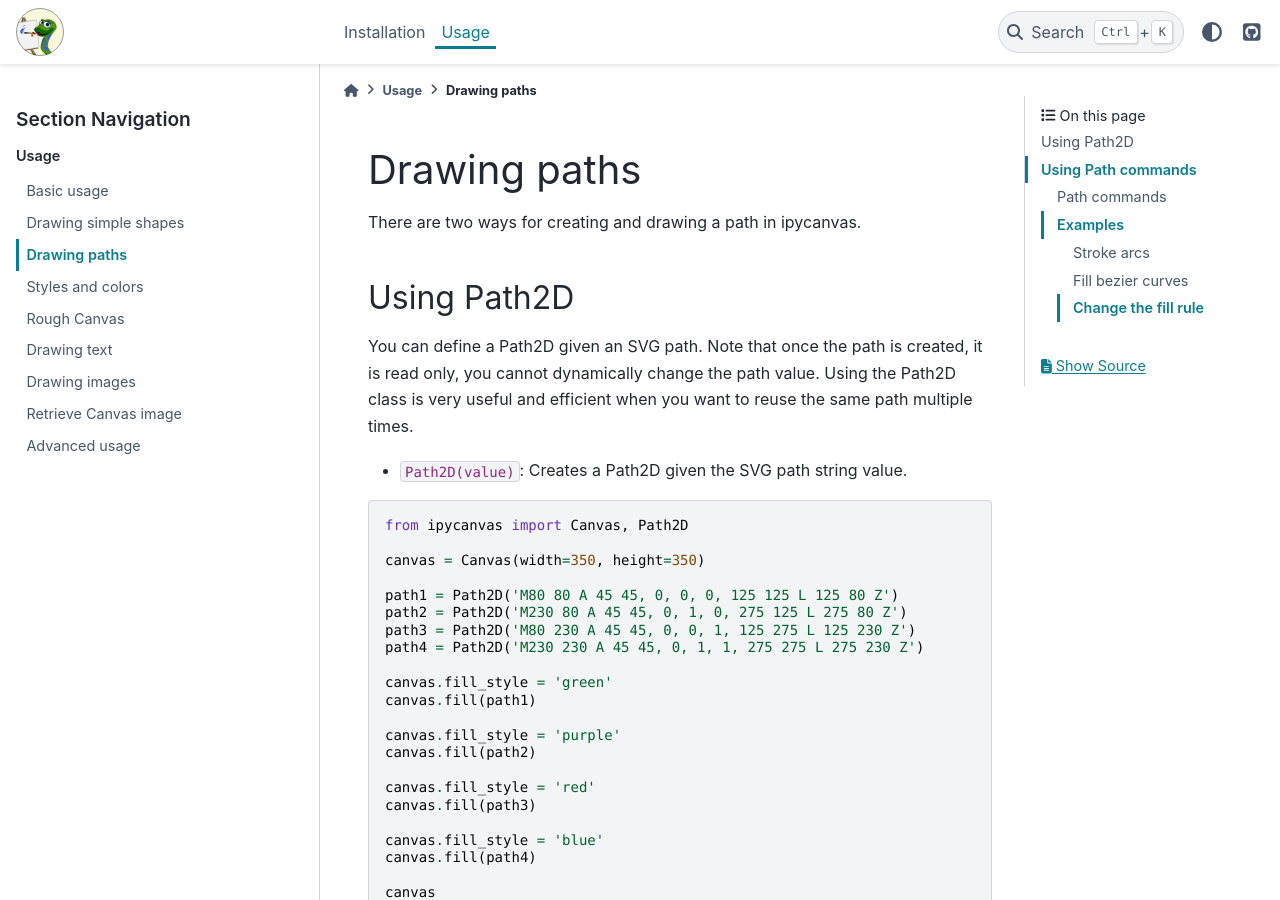
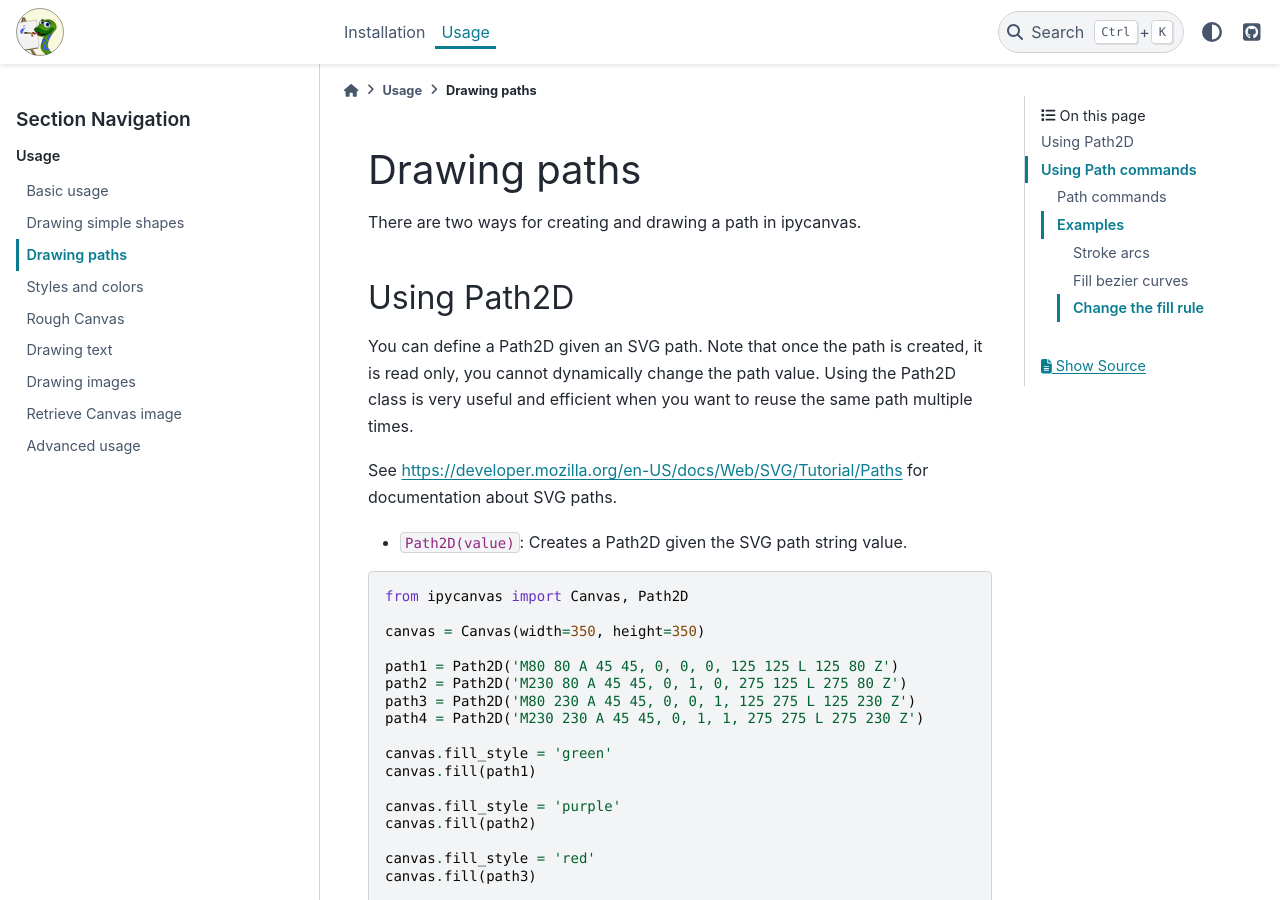
Before and after one commit to jupyter-widgets-contrib/ipycanvas, a Sphinx documentation site: the page built from docs/source/drawing_paths.rst, in a window 1280 px wide and 900 px high. Built offline with Sphinx 7.4.7 and the PyData theme 0.15.4, drawn with Linux system fonts in a browser that asks for light colours; pages that are not in the unit, such as notebooks, are missing from menus.

Commit message:
Add link to SVG documentation
Signed-off-by: martinRenou <martin.renou@gmail.com>

```diff
--- a/docs/source/drawing_paths.rst
+++ b/docs/source/drawing_paths.rst
@@ -8,6 +8,8 @@ Using Path2D
 
 You can define a Path2D given an SVG path. Note that once the path is created, it is read only, you cannot dynamically change the path value.
 Using the Path2D class is very useful and efficient when you want to reuse the same path multiple times.
+
+See https://developer.mozilla.org/en-US/docs/Web/SVG/Tutorial/Paths for documentation about SVG paths.
 
 - ``Path2D(value)``: Creates a Path2D given the SVG path string value.
 
```
